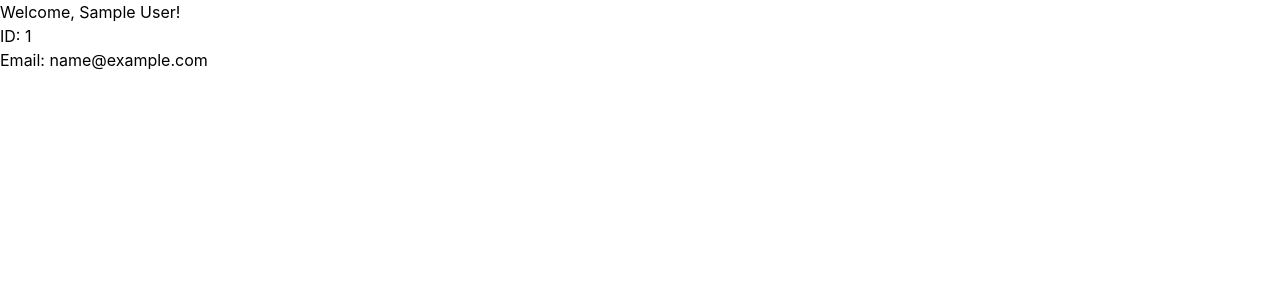
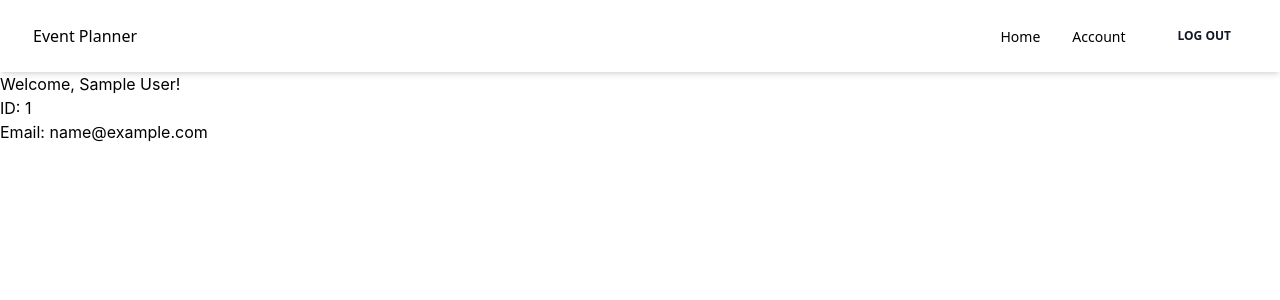
Before and after one commit to MargineanMiruna-Elena/Hochzeit_Management_Frontend, a React (Create React App) app: page /home in a window 1280 px wide. Shown: the top 300 px of the page. Built offline with nearby package versions, Linux system fonts and the light colour scheme; sample sign-in values are in the browser's storage.

Commit message:
created simple navbar

```diff
--- /dev/null
+++ b/src/components/CustomNavbar.js
@@ -0,0 +1,116 @@
+import React from "react";
+import {
+    Navbar,
+    MobileNav,
+    Typography,
+    Button,
+    IconButton,
+} from "@material-tailwind/react";
+import {Link} from "react-router-dom";
+
+export function CustomNavbar() {
+    const [openNav, setOpenNav] = React.useState(false);
+
+    React.useEffect(() => {
+        window.addEventListener(
+            "resize",
+            () => window.innerWidth >= 960 && setOpenNav(false),
+        );
+    }, []);
+
+    const navList = (
+        <ul className="mt-2 mb-4 flex flex-col gap-2 lg:mb-0 lg:mt-0 lg:flex-row lg:items-center lg:gap-6">
+            <Typography
+                as="li"
+                variant="small"
+                color="blue-gray"
+                className="p-1 font-normal"
+            >
+                <Link to="/Home" className="flex items-center">
+                    Home
+                </Link>
+            </Typography>
+            <Typography
+                as="li"
+                variant="small"
+                color="blue-gray"
+                className="p-1 font-normal"
+            >
+                <Link to="/account" className="flex items-center">
+                    Account
+                </Link>
+            </Typography>
+        </ul>
+    );
+
+    return (
+        <Navbar className="sticky text-blue-gray-900 top-0 z-10 h-max max-w-full rounded-none px-4 py-2 lg:px-8 lg:py-4">
+            <div className="flex items-center justify-between text-blue-gray-900">
+                <Typography
+                    as="a"
+                    href="#"
+                    className="mr-4 cursor-pointer py-1.5 font-medium"
+                >
+                    Event Planner
+                </Typography>
+                <div className="flex items-center gap-4">
+                    <div className="mr-4 hidden lg:block">{navList}</div>
+                    <div className="flex items-center gap-x-1">
+                        <Button
+                            variant="text"
+                            size="sm"
+                            className="hidden lg:inline-block"
+                        >
+                            <span>Log out</span>
+                        </Button>
+                    </div>
+                    <IconButton
+                        variant="text"
+                        className="ml-auto h-6 w-6 text-inherit hover:bg-transparent focus:bg-transparent active:bg-transparent lg:hidden"
+                        ripple={false}
+                        onClick={() => setOpenNav(!openNav)}
+                    >
+                        {openNav ? (
+                            <svg
+                                xmlns="http://www.w3.org/2000/svg"
+                                fill="none"
+                                className="h-6 w-6"
+                                viewBox="0 0 24 24"
+                                stroke="currentColor"
+                                strokeWidth={2}
+                            >
+                                <path
+                                    strokeLinecap="round"
+                                    strokeLinejoin="round"
+                                    d="M6 18L18 6M6 6l12 12"
+                                />
+                            </svg>
+                        ) : (
+                            <svg
+                                xmlns="http://www.w3.org/2000/svg"
+                                className="h-6 w-6"
+                                fill="none"
+                                stroke="currentColor"
+                                strokeWidth={2}
+                            >
+                                <path
+                                    strokeLinecap="round"
+                                    strokeLinejoin="round"
+                                    d="M4 6h16M4 12h16M4 18h16"
+                                />
+                            </svg>
+                        )}
+                    </IconButton>
+                </div>
+            </div>
+            <MobileNav open={openNav}>
+                {navList}
+                <div className="flex items-center gap-x-1">
+                    <Button fullWidth variant="text" size="sm" className="">
+                        <span>Log out</span>
+                    </Button>
+                </div>
+            </MobileNav>
+        </Navbar>
+    );
+}
--- a/src/pages/Home.js
+++ b/src/pages/Home.js
@@ -1,10 +1,12 @@
 import React from "react";
+import {CustomNavbar} from "../components/CustomNavbar";
 
 export default function Home() {
     const user = JSON.parse(localStorage.getItem("user"));
 
     return (
         <div>
+            <CustomNavbar/>
             <h1>Welcome, {user?.name}!</h1>
             <p>ID: {user?.id}</p>
             <p>Email: {user?.email}</p>
```
